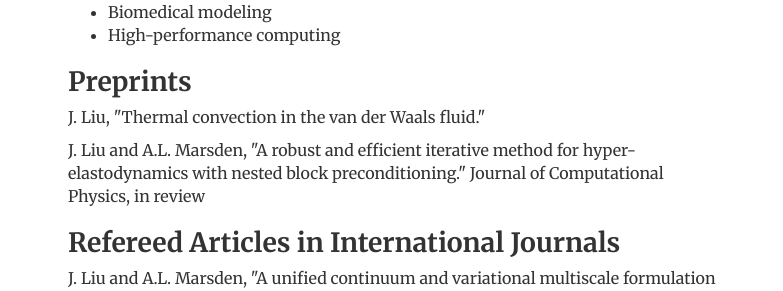
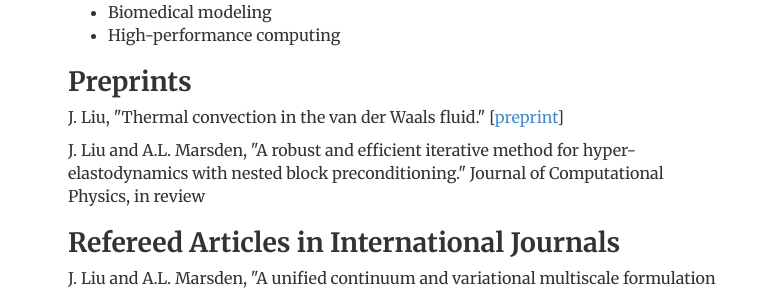
Before and after one commit to ju-liu/ju-liu.github.io, a Jekyll site: the page built from research/index.html, in a window 1280 px wide. Shown: the part 194-485 px from the top of the page, without its empty margins (248-1031 px from the left). Built offline with Jekyll 4.4.1, drawn with Linux system fonts in a browser that asks for light colours; nearby versions of some CDN libraries; library files that are not in the unit come from our copies; comment, search, counter and statistics services are not loaded; some of the changed lines change nothing that is shown.

Commit message:
Update index.html

```diff
--- a/research/index.html
+++ b/research/index.html
@@ -16,7 +16,8 @@ description: Current Publication for Dr. Ju Liu
   </ul>
 
   <h2>Preprints</h2>
-  <p>J. Liu, "Thermal convection in the van der Waals fluid."</p>
+  <p>J. Liu, "Thermal convection in the van der Waals fluid." [<a
+    href="http://arxiv.org/abs/1809.01120">preprint</a>]</p>
 
   <p>J. Liu and A.L. Marsden, "A robust and efficient iterative method for
   hyper-elastodynamics with nested block preconditioning." Journal of
```
